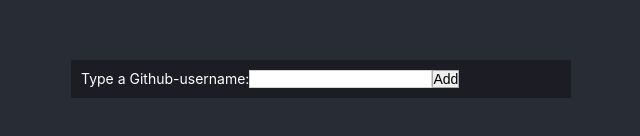
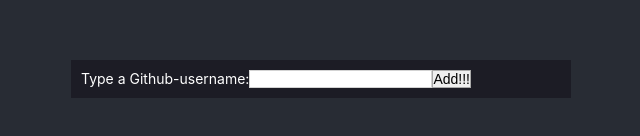
Before and after one commit to viktorostlund/hub-to-hub, a React (Create React App) app: page / in a window 1280 px wide. Shown: the part 326-462 px from the top of the page, without its empty margins (319-959 px from the left). Built offline with nearby package versions, Linux system fonts and the light colour scheme.

Commit message:
test branch added

```diff
--- a/src/components/Cards.css
+++ b/src/components/Cards.css
@@ -2,15 +2,16 @@
   display: flex;
   flex-direction: row;
   justify-content: space-between;
-  flex: 1 0;
+  /* flex: 1 0; */
   background-color: darkmagenta;
   border: none;
-  max-height: 300px;
+  width: 100%;
 }
 
 .Card {
-  flex: 3 0;
-  white-space: nowrap;
+  text-align: center;
+  /* flex: 0 0 auto; */
+  /* white-space: nowrap; */
   overflow: hidden;
   text-overflow: ellipsis;
 }
--- a/src/components/Search.js
+++ b/src/components/Search.js
@@ -17,7 +17,7 @@
     <p className="Search">
       Type a Github-username:
       <input ref={textInput} onKeyPress={e => handleKeyPress(e)} onChange={(e) => changeInput(e.target.value)} type="text" />
-      <button type="submit" onClick={() => search(input)}>Add</button>
+      <button type="submit" onClick={() => search(input)}>Add!!!</button>
     </p>
   );
 }
```
